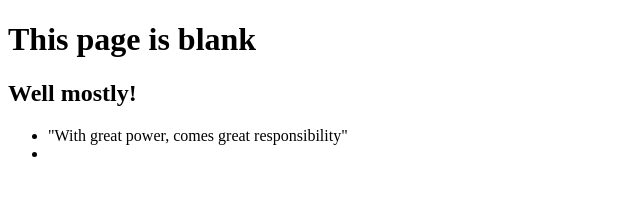
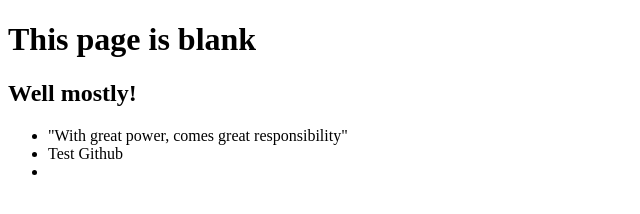
Before and after one commit to MARTINHOE/0main_openSAP_repo, a plain HTML site: page index.html in a window 1280 px wide. Shown: the whole page, without its empty margins (0-640 px from the left). Drawn offline with Linux system fonts and the light colour scheme.

Commit message:
Test New Commit

```diff
--- a/index.html
+++ b/index.html
@@ -10,6 +10,7 @@
 		<h2>Well mostly!</h2>
 		<ul>
 			<li>"With great power, comes great responsibility"</li>
+			<li>Test Github</li>
 			<li></li>
 		</ul>
 	</body>
```
